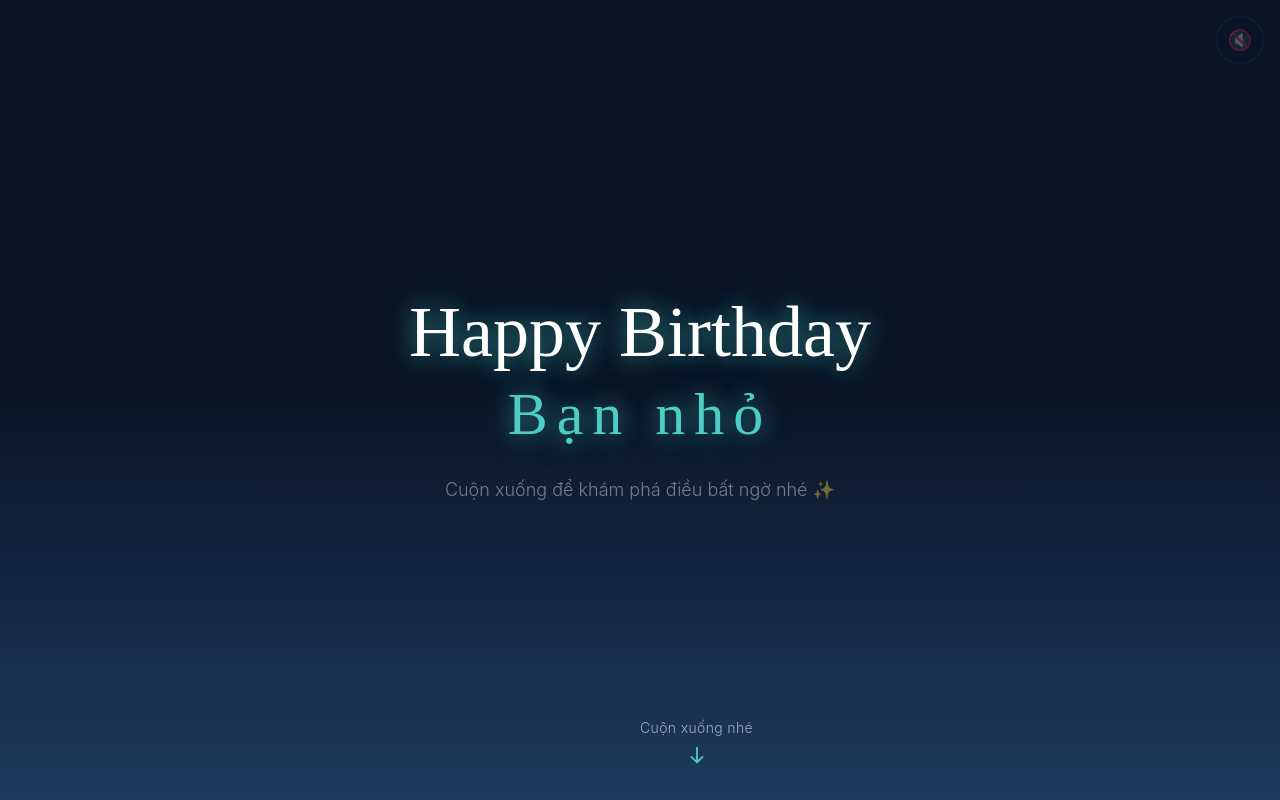
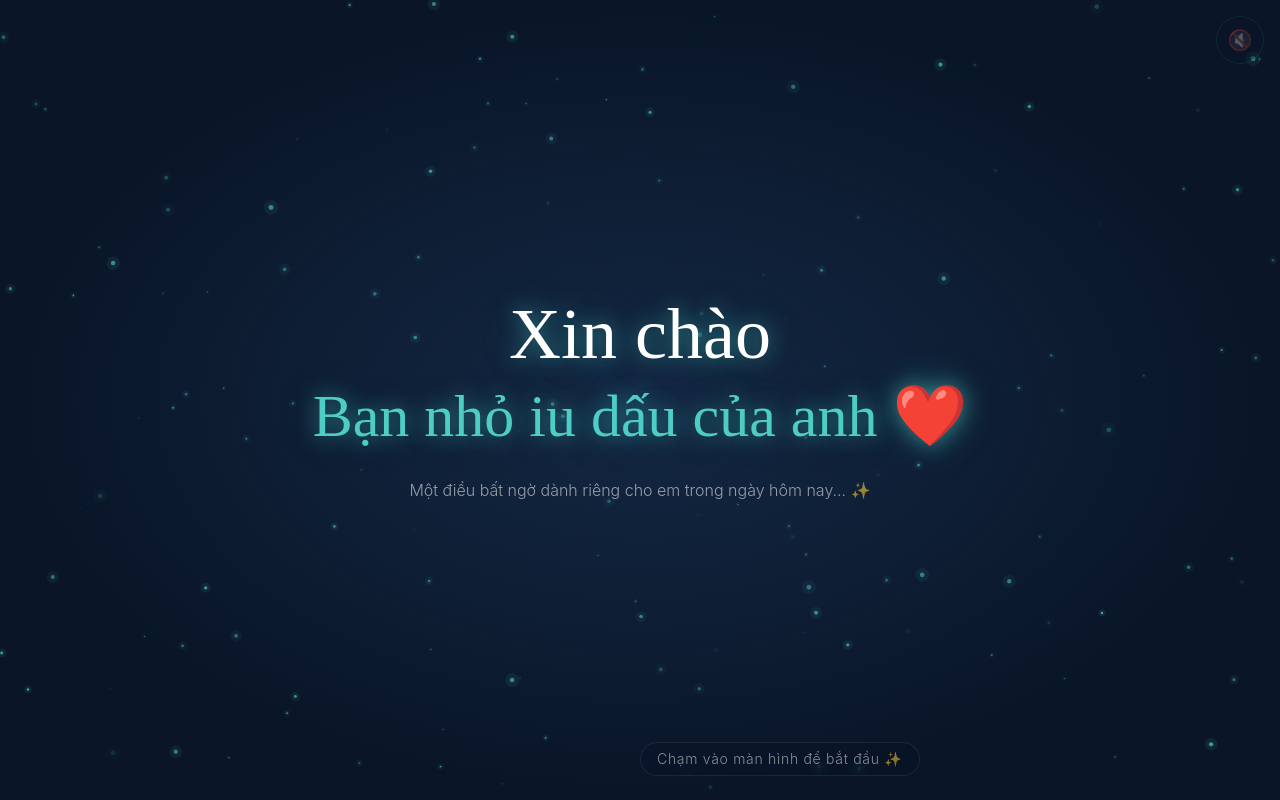
Before and after one commit to linhtruong2511/LinhIuNgan, a Next.js app: page / in a window 1280 px wide. Built offline with nearby package versions, Linux system fonts and the light colour scheme.

Commit message:
feat: integrate SceneManager and switch app to zero-scroll tap flow

```diff
--- a/app/page.tsx
+++ b/app/page.tsx
@@ -1,25 +1,13 @@
 import ParticlesBg from "@/components/ParticlesBg";
 import MusicPlayer from "@/components/MusicPlayer";
-import SectionNavigator from "@/components/SectionNavigator";
-import IntroSplash from "@/components/IntroSplash";
-import SweetWords from "@/components/SweetWords";
-import GiftBox from "@/components/GiftBox";
-import BirthdayCake from "@/components/BirthdayCake";
-import LoveLetter from "@/components/LoveLetter";
-import MemoryGallery from "@/components/MemoryGallery";
+import SceneManager from "@/components/SceneManager";
 
 export default function Home() {
   return (
-    <main className="relative">
-      <SectionNavigator />
+    <main className="relative w-full h-[100dvh] overflow-hidden bg-deep-night">
       <ParticlesBg />
       <MusicPlayer />
-      <IntroSplash />
-      <SweetWords />
-      <GiftBox />
-      <BirthdayCake />
-      <LoveLetter />
-      <MemoryGallery />
+      <SceneManager />
     </main>
   );
 }
--- /dev/null
+++ b/components/SceneManager.tsx
@@ -0,0 +1,153 @@
+"use client";
+
+import { useState } from "react";
+import { motion, AnimatePresence } from "framer-motion";
+import { useSceneNavigation } from "@/hooks/useSceneNavigation";
+import BackButton from "./BackButton";
+import TapIndicator from "./TapIndicator";
+import IntroScene from "./IntroScene";
+import SweetWordsScene from "./SweetWordsScene";
+import GiftAndCakeScene from "./GiftAndCakeScene";
+import FloatingMemoriesScene from "./FloatingMemoriesScene";
+import FinaleFlowerScene from "./FinaleFlowerScene";
+import SecretPuzzleModal from "./SecretPuzzleModal";
+import Lightbox from "./Lightbox";
+import { BIRTHDAY_CONFIG } from "@/lib/constants";
+
+export default function SceneManager() {
+  const {
+    currentScene,
+    subStep,
+    canAdvance,
+    setCanAdvance,
+    isPuzzleOpen,
+    setIsPuzzleOpen,
+    isLightboxOpen,
+    setIsLightboxOpen,
+    nextScene,
+    prevScene,
+    goToFinale,
+    restartToBeginning,
+    hasHistory,
+  } = useSceneNavigation();
+
+  const [lightboxIndex, setLightboxIndex] = useState<number | null>(null);
+
+  const handleOpenLightbox = (index: number) => {
+    setLightboxIndex(index);
+    setIsLightboxOpen(true);
+  };
+
+  const handleCloseLightbox = () => {
+    setLightboxIndex(null);
+    setIsLightboxOpen(false);
+  };
+
+  const handlePuzzleSuccess = () => {
+    setIsPuzzleOpen(false);
+    goToFinale();
+  };
+
+  const getTapIndicatorText = () => {
+    if (currentScene === "intro") return "Chạm vào màn hình để bắt đầu ✨";
+    if (currentScene === "sweet_words") {
+      return subStep === 3
+        ? "Mở hộp quà nhé 🎁"
+        : "Chạm vào màn hình để tiếp tục ✨";
+    }
+    if (currentScene === "gift_and_cake" && canAdvance) {
+      return "Chạm để ngắm kỷ niệm của chúng mình 📸";
+    }
+    return "Chạm vào màn hình để tiếp tục ✨";
+  };
+
+  return (
+    <div
+      className="relative w-full h-[100dvh] overflow-hidden select-none cursor-pointer"
+      onClick={nextScene}
+    >
+      {/* Back Button (top-left) */}
+      <BackButton
+        visible={hasHistory && currentScene !== "finale_flower"}
+        onClick={prevScene}
+      />
+
+      {/* Tap Indicator (bottom) */}
+      <TapIndicator
+        text={getTapIndicatorText()}
+        visible={
+          canAdvance &&
+          !isPuzzleOpen &&
+          !isLightboxOpen &&
+          currentScene !== "finale_flower" &&
+          currentScene !== "floating_memories"
+        }
+      />
+
+      {/* Main Scene Transitions */}
+      <AnimatePresence mode="wait">
+        <motion.div
+          key={`${currentScene}-${currentScene === "sweet_words" ? subStep : ""}`}
+          initial={{ opacity: 0, scale: 0.97, filter: "blur(6px)" }}
+          animate={{ opacity: 1, scale: 1, filter: "blur(0px)" }}
+          exit={{ opacity: 0, scale: 1.03, filter: "blur(6px)" }}
+          transition={{ duration: 0.75, ease: [0.22, 1, 0.36, 1] }}
+          className="w-full h-full"
+        >
+          {currentScene === "intro" && <IntroScene />}
+          {currentScene === "sweet_words" && (
+            <SweetWordsScene subStep={subStep} />
+          )}
+          {currentScene === "gift_and_cake" && (
+            <GiftAndCakeScene
+              onComplete={nextScene}
+              setCanAdvance={setCanAdvance}
+            />
+          )}
+          {currentScene === "floating_memories" && (
+            <FloatingMemoriesScene
+              onOpenLightbox={handleOpenLightbox}
+              onOpenPuzzle={() => setIsPuzzleOpen(true)}
+            />
+          )}
+          {currentScene === "finale_flower" && (
+            <FinaleFlowerScene onRestart={restartToBeginning} />
+          )}
+        </motion.div>
+      </AnimatePresence>
+
+      {/* Secret Puzzle Modal */}
+      <AnimatePresence>
+        {isPuzzleOpen && (
+          <SecretPuzzleModal
+            isOpen={isPuzzleOpen}
+            onClose={() => setIsPuzzleOpen(false)}
+            onSuccess={handlePuzzleSuccess}
+          />
+        )}
+      </AnimatePresence>
+
+      {/* Lightbox for Memories */}
+      {lightboxIndex !== null && (
+        <Lightbox
+          item={BIRTHDAY_CONFIG.memories[lightboxIndex]}
+          onClose={handleCloseLightbox}
+          onPrev={() =>
+            setLightboxIndex((prev) =>
+              prev !== null && prev > 0 ? prev - 1 : prev
+            )
+          }
+          onNext={() =>
+            setLightboxIndex((prev) =>
+              prev !== null && prev < BIRTHDAY_CONFIG.memories.length - 1
+                ? prev + 1
+                : prev
+            )
+          }
+          hasPrev={lightboxIndex > 0}
+          hasNext={lightboxIndex < BIRTHDAY_CONFIG.memories.length - 1}
+        />
+      )}
+    </div>
+  );
+}
```
